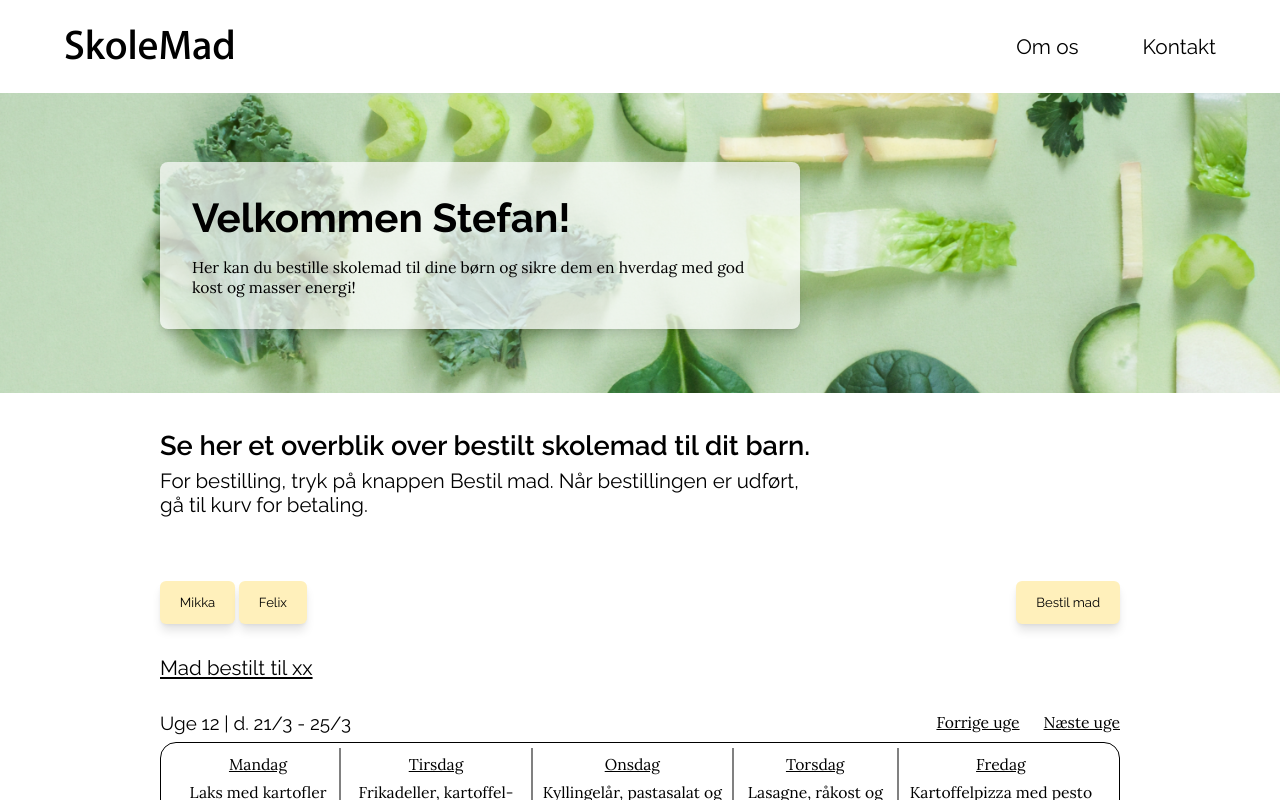
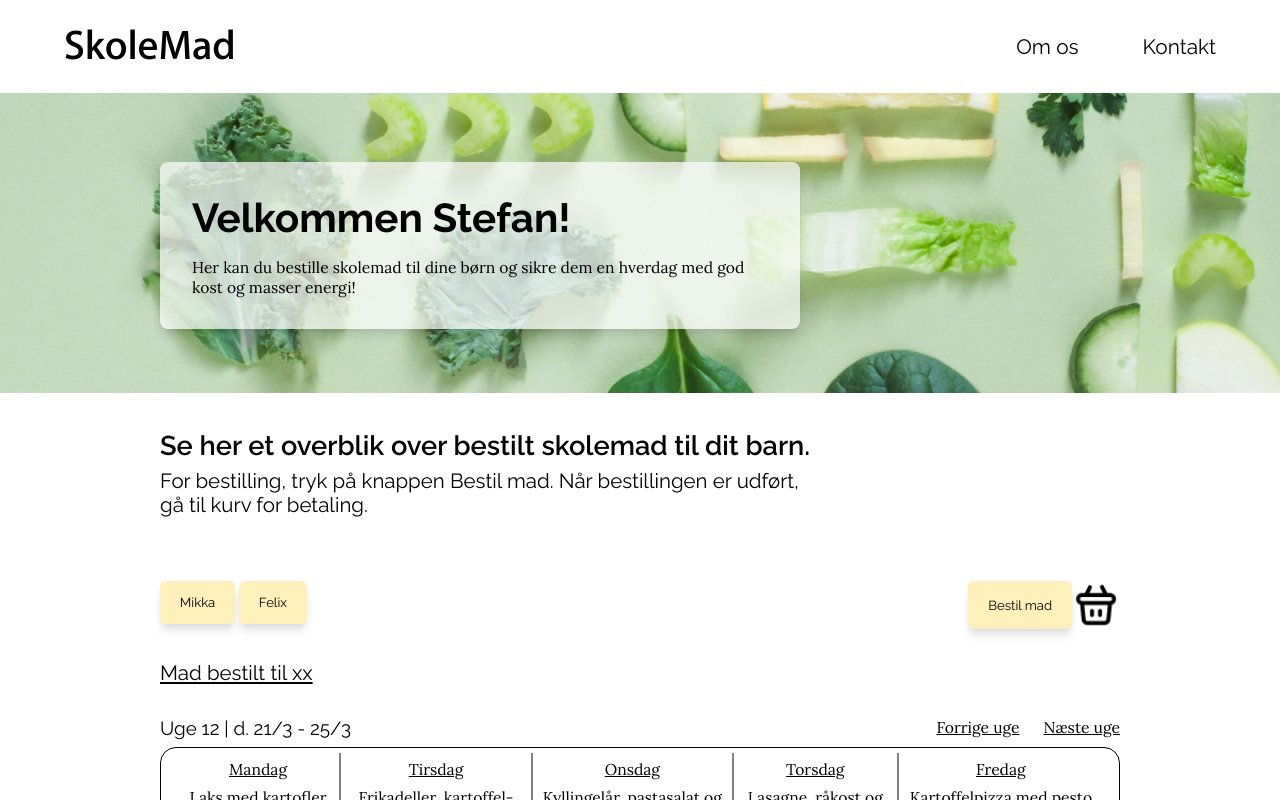
Before and after one commit to katj6233/skolemad, a Svelte app: page / in a window 1280 px wide. Both pictures are taken after a click on the button "Log in". Shown: the top 800 px of the page. Built offline with nearby package versions, Linux system fonts and the light colour scheme.

Commit message:
eftermiddag

```diff
--- a/src/Pages/Stefan.svelte
+++ b/src/Pages/Stefan.svelte
@@ -29,6 +29,7 @@
 
     <div class="place_b">
         <Button type="primary">Bestil mad</Button>
+        <img class="basket" src="../img/basket.png" alt="indkøbskurv">
     </div>
         </div>
 
@@ -49,6 +50,10 @@
 
 
 
+.basket {
+    width: 3rem;
+    height: 3rem;
+}
 
     img {
         height: 300px;
@@ -103,6 +108,11 @@
     }
 
     .flex {
+        justify-content: space-between;
+    }
+
+    .place_b {
+        display: flex;
         justify-content: space-between;
     }
 
```
